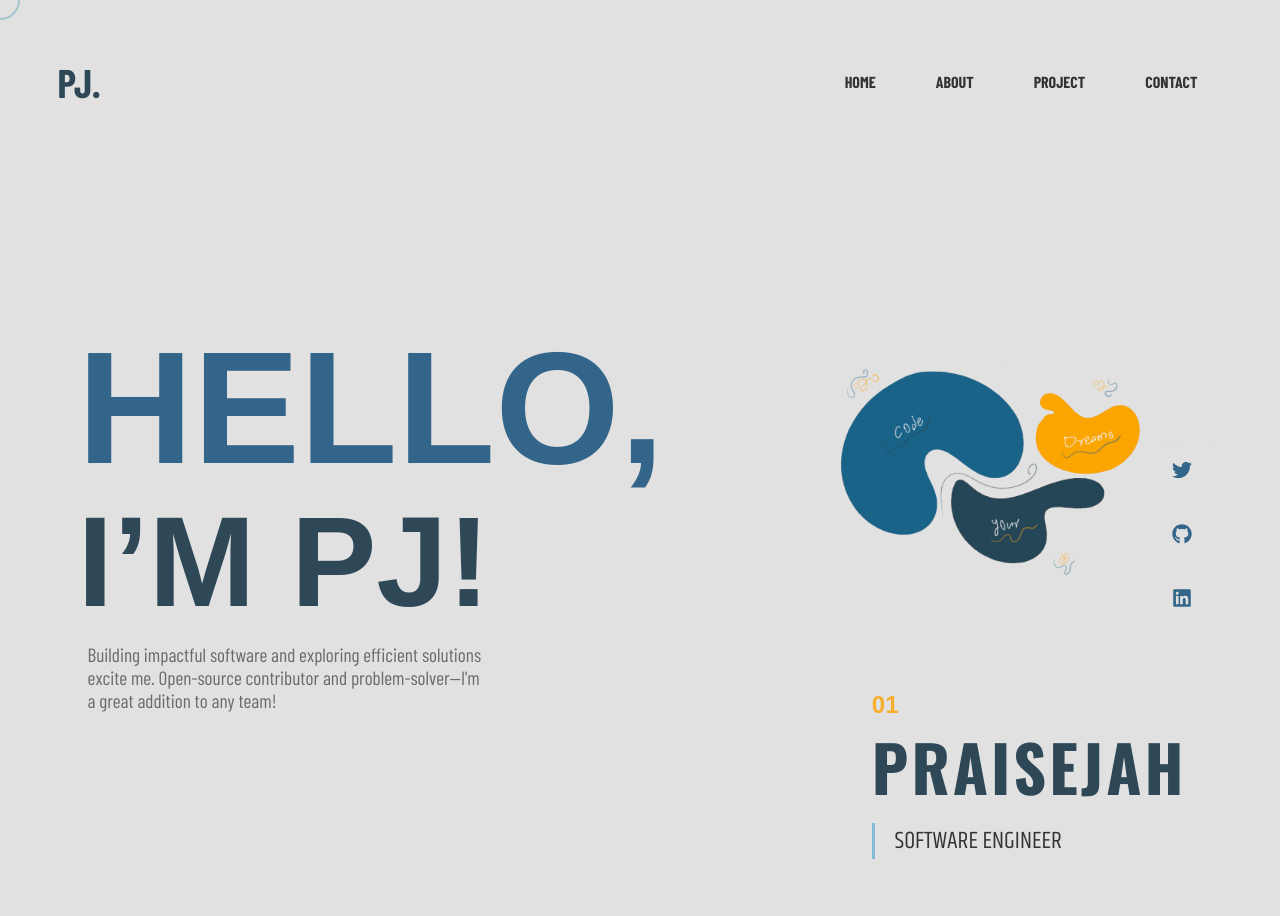
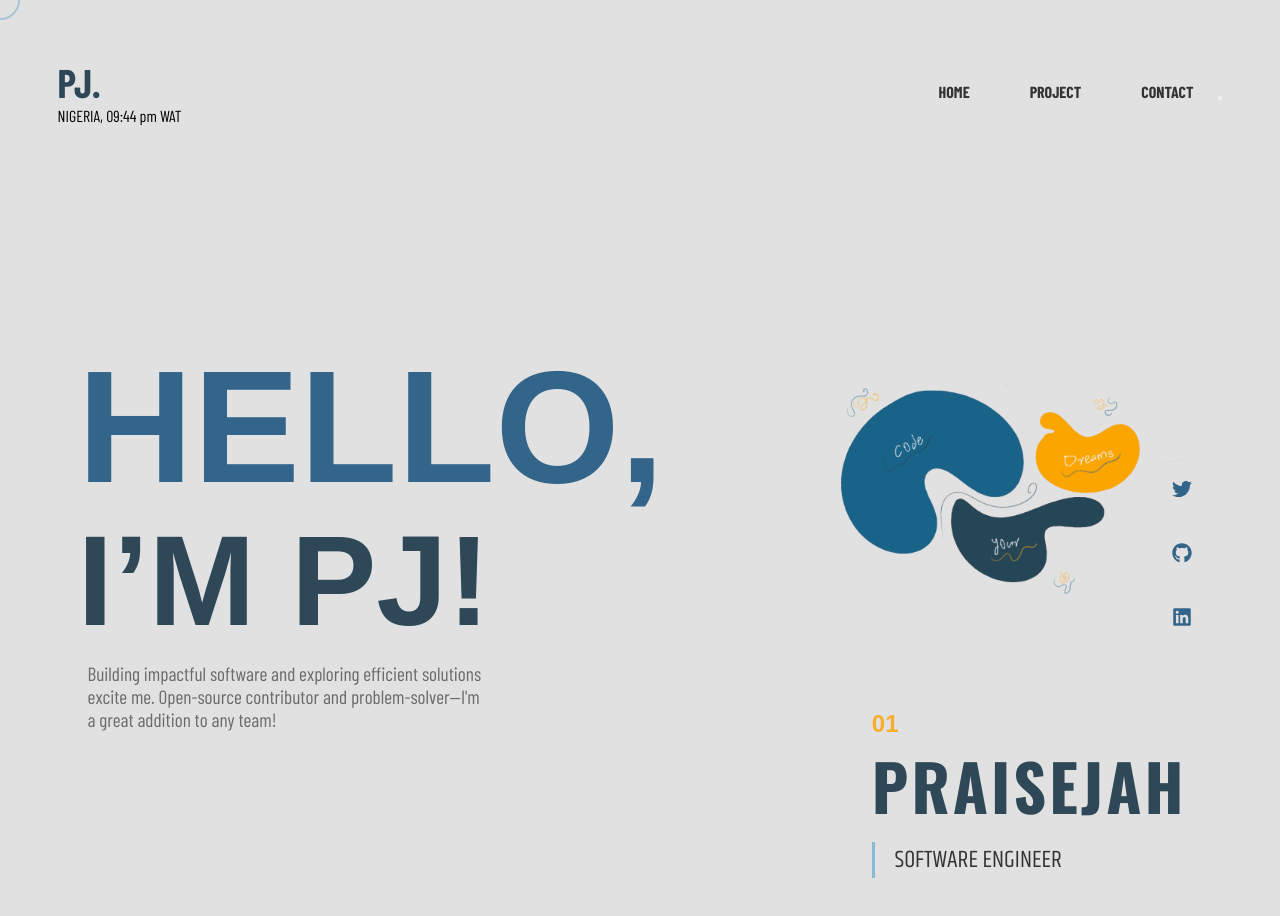
Before and after one commit to PraisejahOsumgbaBenson/My-Portfolio, a React (Create React App) app in the folder portfolio/: page / in a window 1280 px wide. Shown: the top 916 px of the page. Built offline with nearby package versions, Linux system fonts and the light colour scheme; a web font is replaced by a local one.

Commit message:
feat(header): add time display and hover sound effect

```diff
--- a/portfolio/src/components/Header.js
+++ b/portfolio/src/components/Header.js
@@ -1,43 +1,87 @@
-import React from "react";
+import React, { useEffect, useState } from "react";
 import { Link } from "react-router-dom";
 
+// Sound file for hover effect
+import hoverSound from "../assets/key.mp3";
+
 function Header() {
+  const [time, setTime] = useState("");
+
+  // Function to fetch current Nigerian time
+  useEffect(() => {
+    const updateTime = () => {
+      const currentTime = new Date().toLocaleTimeString("en-NG", {
+        timeZone: "Africa/Lagos", // Nigerian time zone
+        hour: "2-digit",
+        minute: "2-digit",
+        hour12: true, // 12-hour format
+      });
+      setTime(currentTime);
+    };
+
+    updateTime(); // Set initial time
+    const interval = setInterval(updateTime, 1000); // Update every second
+
+    return () => clearInterval(interval); // Cleanup interval on unmount
+  }, []);
+
+  // Function to play hover sound
+  const playHoverSound = () => {
+    const audio = new Audio(hoverSound);
+    audio.play();
+  };
+
   return (
     <header className="header">
-      <div className="header-left">
-        {/* Logo section */}
-        <p className="logo">PJ.</p>
+      <div className="left-nav">
+        <div className="header-left">
+          {/* Logo section */}
+          <p className="logo">PJ.</p>
+        </div>
+        <div className="time">
+          <p>NIGERIA, {time} WAT</p>
+        </div>
       </div>
 
-      {/* navigation bar*/}
+      {/* Navigation bar */}
       <nav className="header-center">
         <ul className="nav-list">
           <li>
-            <Link to="/" className="nav-link home">
+            <Link
+              to="/"
+              className="nav-link home"
+              onMouseEnter={playHoverSound} // Add hover sound effect
+            >
               HOME
             </Link>
           </li>
           <li>
-            <Link to="/about" className="nav-link">
-              ABOUT
+            <Link
+              to="/projects"
+              className="nav-link"
+              onMouseEnter={playHoverSound} // Add hover sound effect
+            >
+              PROJECT
             </Link>
           </li>
           <li>
-            {/* Projects link */}
-            <Link to="/projects" className="nav-link">
-              PROJECT
-            </Link>
-          </li>
-
-          <li>
-            {/* Skills link */}
-            <Link to="/skills" className="nav-link">
+            <Link
+              to="/skills"
+              className="nav-link"
+              onMouseEnter={playHoverSound} // Add hover sound effect
+            >
               CONTACT
             </Link>
           </li>
         </ul>
+        <div className="d-mode">
+          <button
+            className="darkmode"
+            onMouseEnter={playHoverSound} // Add hover sound effect
+          >
+          </button>
+        </div>
       </nav>
-
     </header>
   );
 }
```
